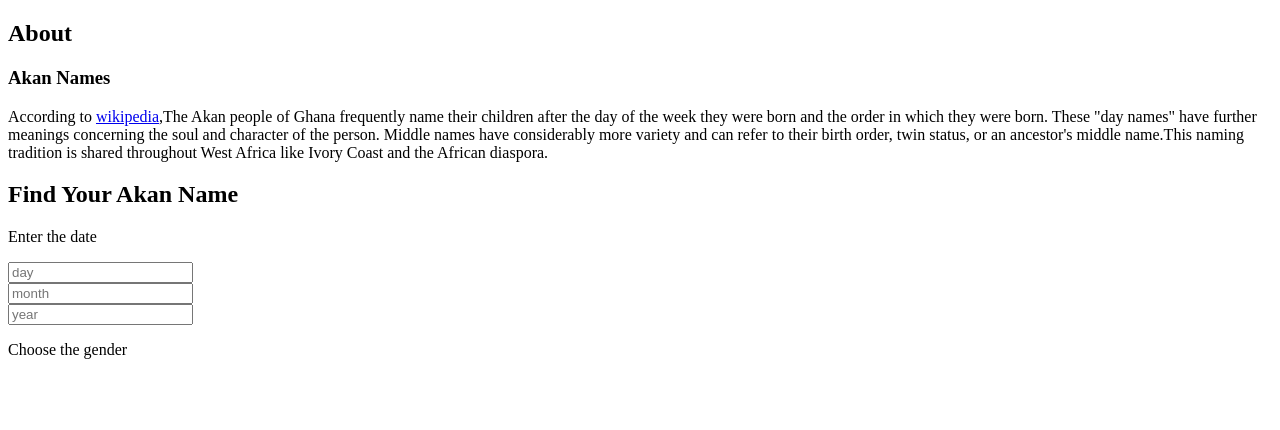
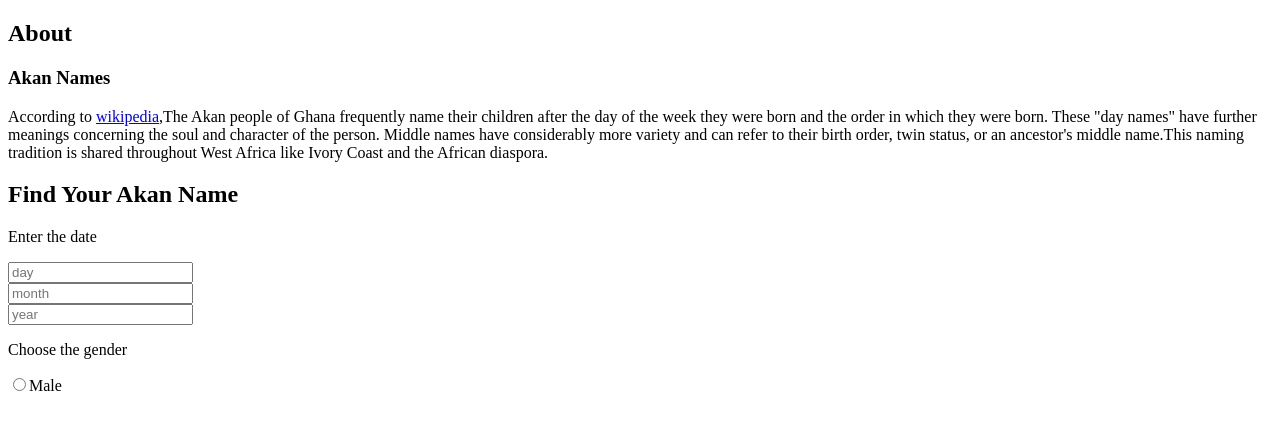
Before and after one commit to umunadine/akan, a plain HTML site: page index.html in a window 1280 px wide. Drawn offline with Linux system fonts and the light colour scheme.

Commit message:
Added male gender

```diff
--- a/index.html
+++ b/index.html
@@ -20,7 +20,9 @@
                    <input type="text" name="month" id placeholder="month"><br>
                    <input type="text" name="year" id placeholder="year"><br>
                    <p>Choose the gender</p>
-
+                   <label for="Male">
+                    <input id="male" type="radio" name="gender">Male
+                    </label>
 
                </form>
             </section>
```
